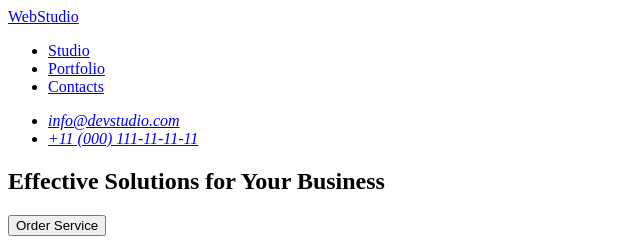
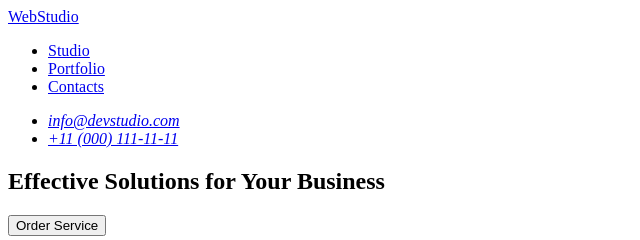
Before and after one commit to Woolfy25/goit-markup-hw-01, a plain HTML site: page index.html in a window 1280 px wide. Shown: the top 240 px of the page, 0-640 px from the left. Drawn offline with Linux system fonts and the light colour scheme.

Commit message:
tema 1.5.2

```diff
--- a/index.html
+++ b/index.html
@@ -23,7 +23,7 @@
             <a href="mailto:info@devstudio.com">info@devstudio.com</a>
           </li>
           <li>
-            <a href="tel:+110001111111">+11 (000) 111-11-11-11</a>
+            <a href="tel:+110001111111">+11 (000) 111-11-11</a>
           </li>
         </ul>
       </address>
```
